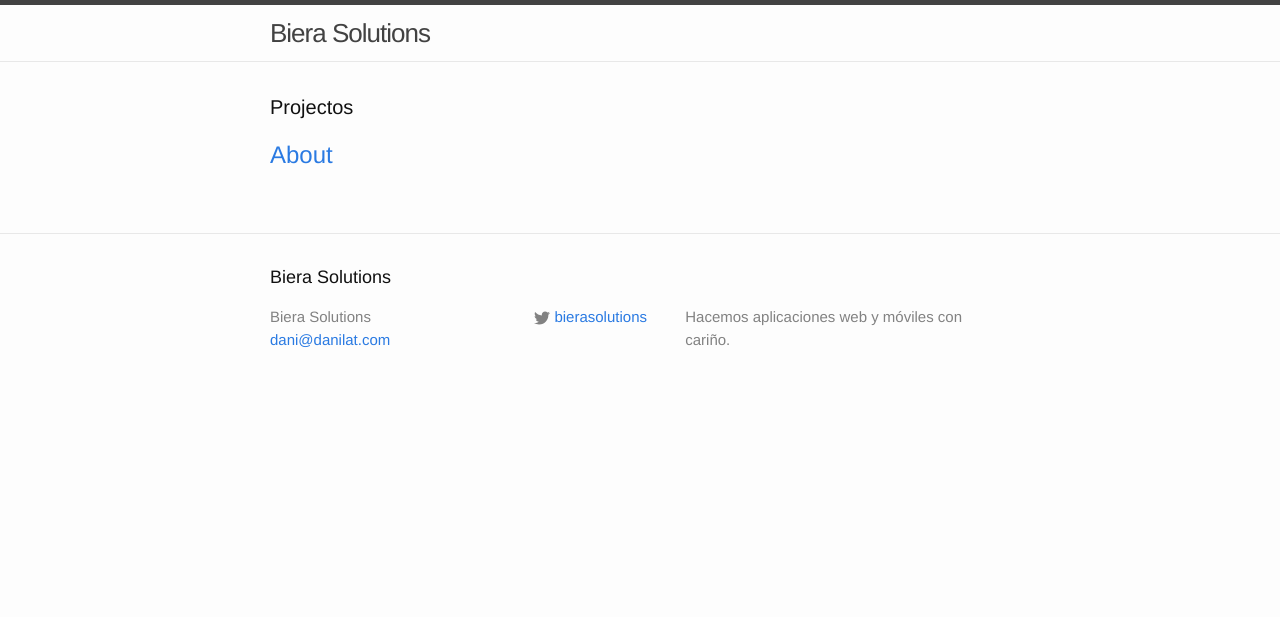
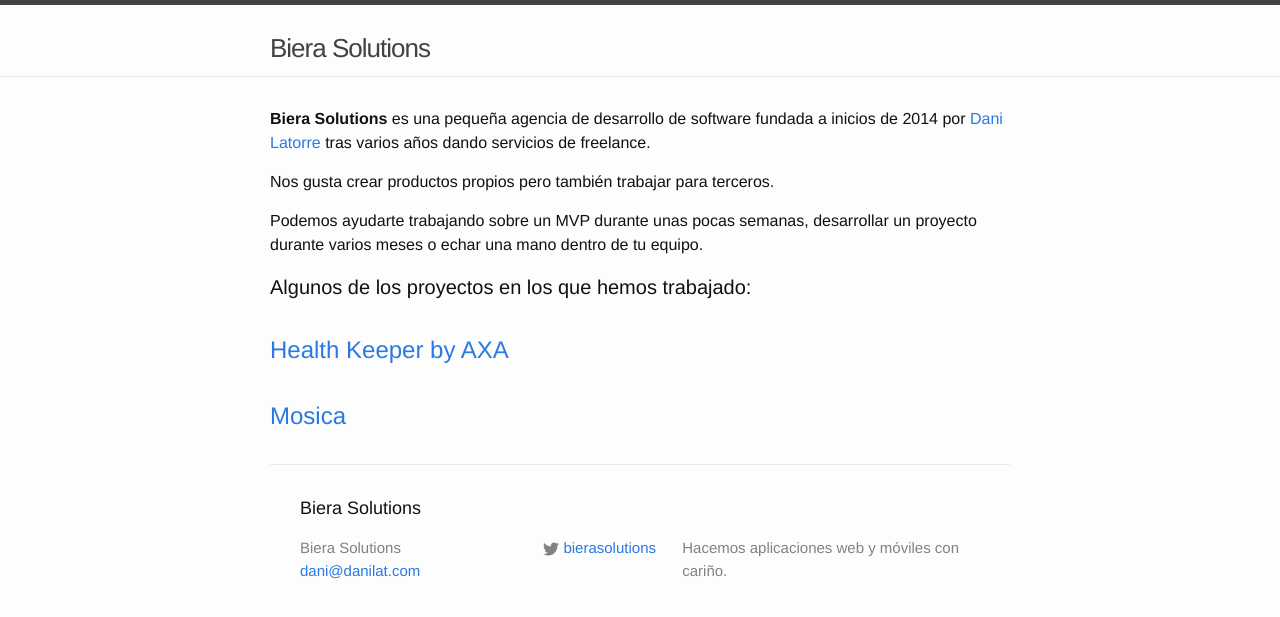
Before and after one commit to bierasolutions/bierasolutions.github.io, a Jekyll site: the page built from index.html, in a window 1280 px wide. Shown: the top 617 px of the page. Built offline with Jekyll 4.4.1, drawn with Linux system fonts in a browser that asks for light colours.

Commit message:
initial website content

```diff
--- a/_includes/header.html
+++ b/_includes/header.html
@@ -1,9 +1,9 @@
 <header class="site-header">
 
   <div class="wrapper">
-
-    <a class="site-title" href="{{ site.baseurl }}/">{{ site.title }}</a>
-
+    <h1>
+      <a class="site-title" href="{{ site.baseurl }}/">{{ site.title }}</a>
+    </h1>
   </div>
 
 </header>
--- a/index.html
+++ b/index.html
@@ -3,17 +3,26 @@
 ---
 
 <div class="home">
+  <div>
+    <p><b>Biera Solutions</b> es una pequeña agencia de desarrollo de software fundada a inicios de 2014 por <a href="http://www.danilat.com">Dani Latorre</a> tras varios años dando servicios de freelance. </p>
 
-  <h1 class="page-heading">Projectos</h1>
+    <p>Nos gusta crear productos propios pero también trabajar para terceros.</p>
+
+    <p>Podemos ayudarte trabajando sobre un MVP durante unas pocas semanas, desarrollar un proyecto durante varios meses o echar una mano dentro de tu equipo.</p>
+  </div>
+
+  <div>
+    <h2 class="page-heading">Algunos de los proyectos en los que hemos trabajado:</h2>
 
     <ul class="post-list">
 
       {% for page in site.pages %}
         <li>
-        <h2>
+          <h3>
             <a class="post-link" href="{{ page.url | prepend: site.baseurl }}">{{ page.title }}</a>
-        </h2>
+          </h3>
         </li>
       {% endfor %}
     </ul>
+  <div>
 </div>
```
Also changed, not shown: about.md (deleted, +0 -11 lines), health-keeper-by-AXA.md (added, +9 -0 lines), mosica.md (added, +9 -0 lines), _config.yml (line endings or trailing spaces). Lines whose indentation alone changed are shown as unchanged.
